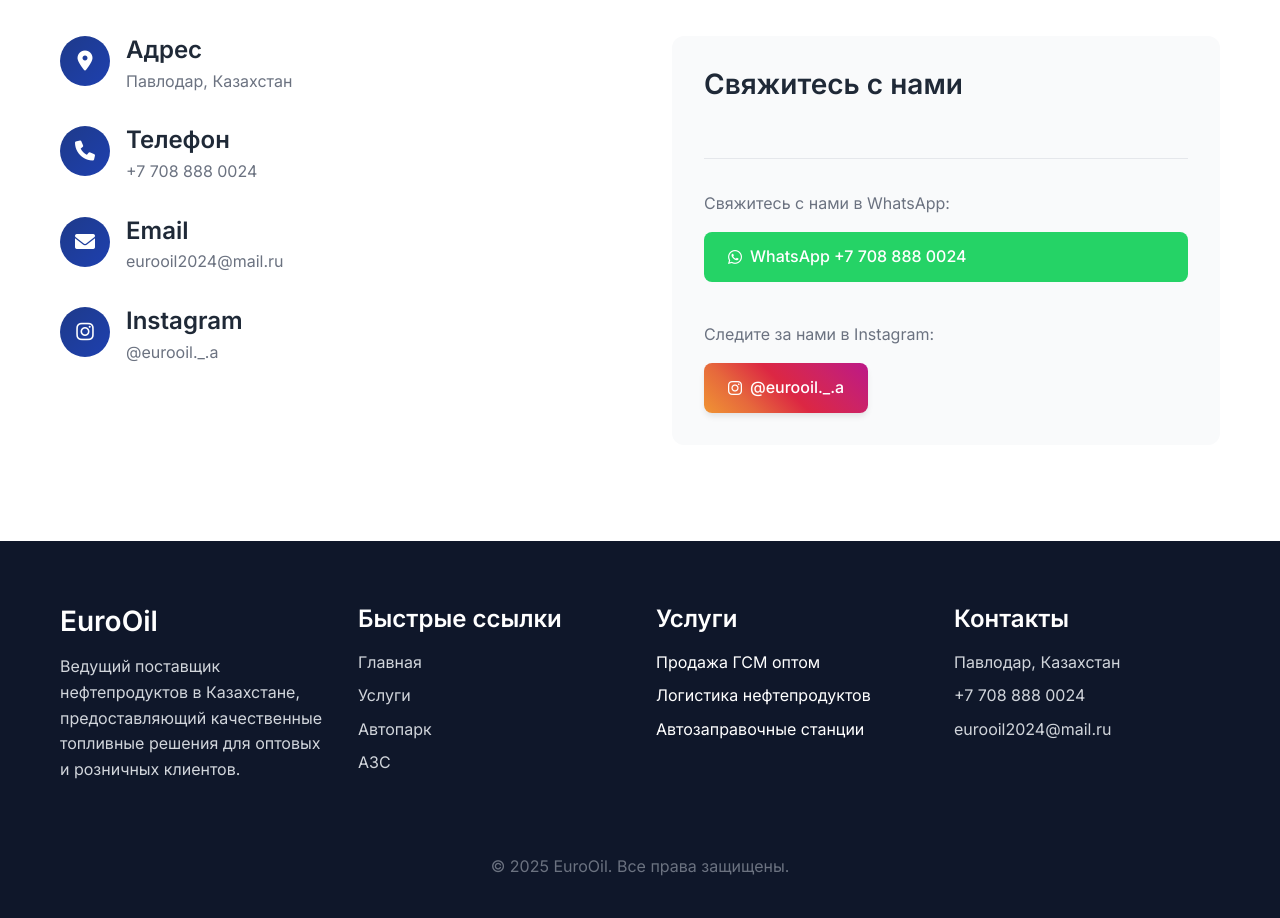
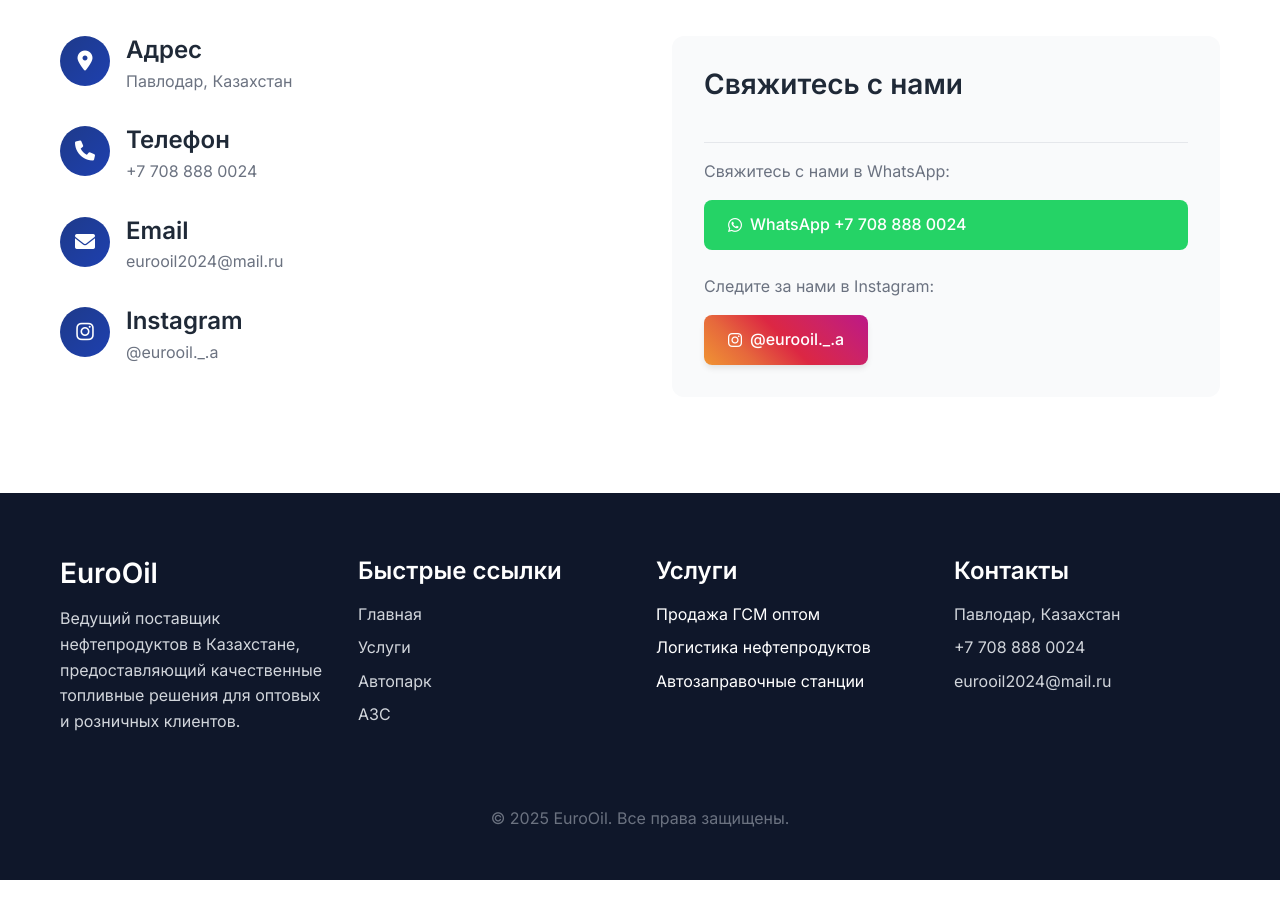
Before and after one commit to AsylkhanKali/eurooil, a website: page index.html in a window 1280 px wide. Shown: the part 5580-6498 px from the top of the page. After the commit the page ends 6460 px from the top, so only its background shows below. Drawn offline with Linux system fonts and the light colour scheme.

Commit message:
Уменьшены отступы в секции контактов для более компактного вида

```diff
--- a/styles.css
+++ b/styles.css
@@ -134,11 +134,11 @@
 .social-contact {
     display: flex;
     flex-direction: column;
-    gap: 1.5rem;
+    gap: 1rem;
 }
 
 .instagram-contact {
-    margin-top: 1rem;
+    margin-top: 0.5rem;
 }
 
 /* Navigation */
@@ -608,8 +608,8 @@
 }
 
 .whatsapp-contact {
-    margin-top: 2rem;
-    padding-top: 2rem;
+    margin-top: 1rem;
+    padding-top: 1rem;
     border-top: 1px solid var(--gray-200);
 }
 
```
